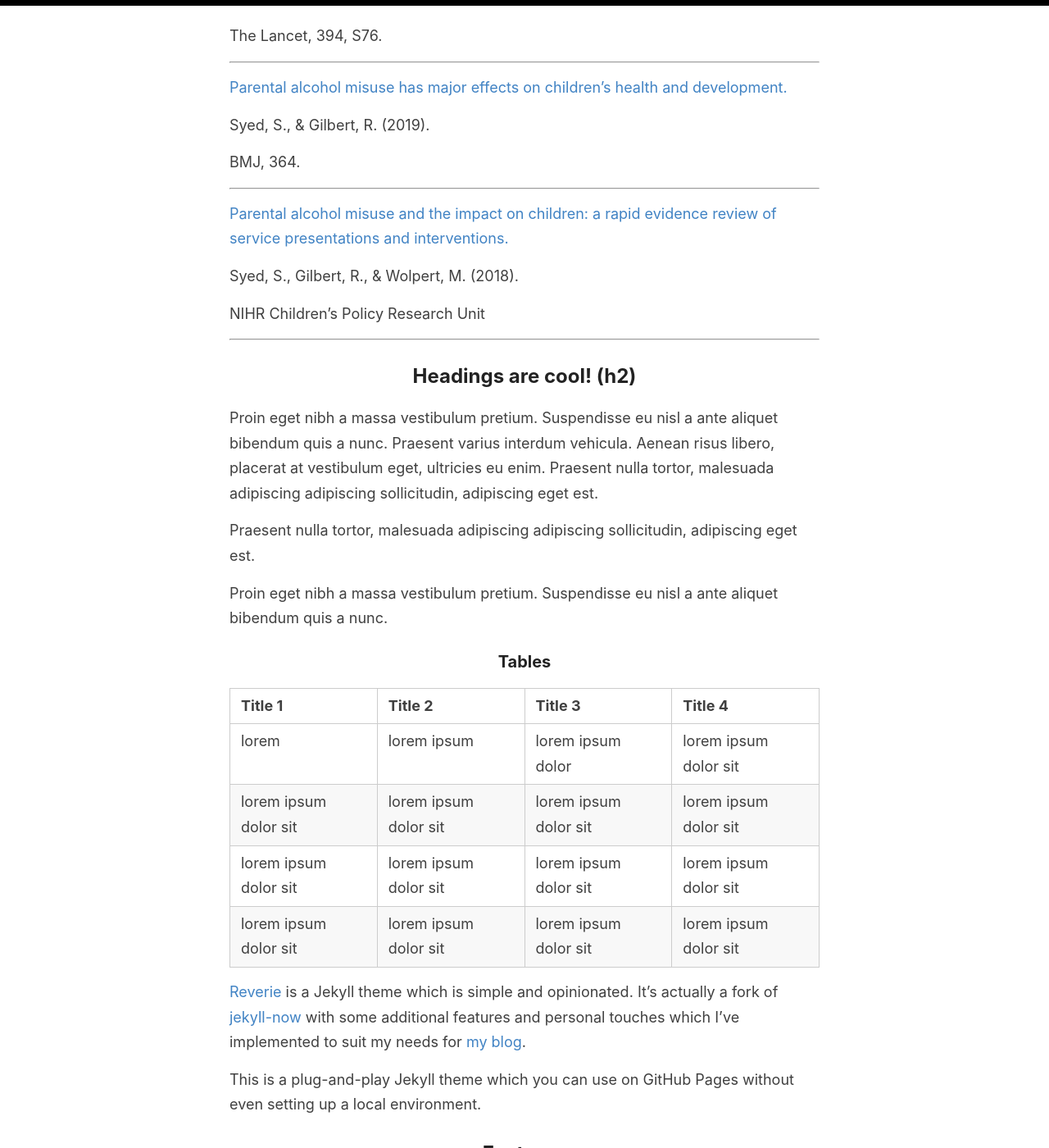
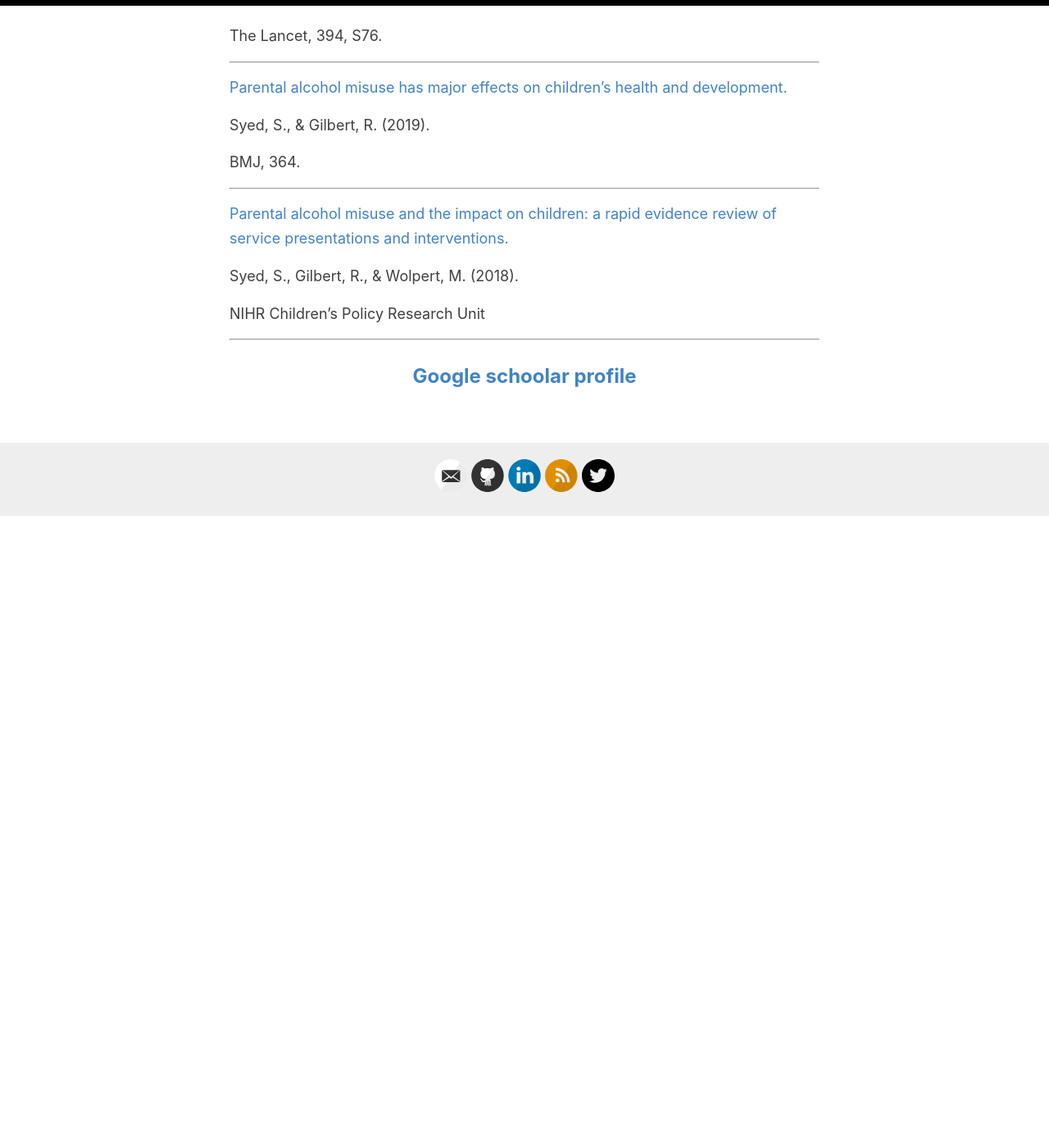
Before and after one commit to shabeer-syed/shabeersyed, a Jekyll site: the page built from _pages/publications.md, in a window 1280 px wide and 1400 px high, scrolled down 1587 px. Shown: the whole window at 82% size. Built offline with Jekyll 4.4.1, drawn with Linux system fonts in a browser that asks for light colours; after the commit the page ends 2217 px from its top, so only the background shows below that; some of the changed text lies outside the part shown.

Commit message:
Update publications.md

```diff
--- a/_pages/publications.md
+++ b/_pages/publications.md
@@ -80,43 +80,4 @@ NIHR Children's Policy Research Unit
 
 --------------
 
-## Headings are cool! (h2)
-
-Proin eget nibh a massa vestibulum pretium. Suspendisse eu nisl a ante aliquet bibendum quis a nunc. Praesent varius interdum vehicula. Aenean risus libero, placerat at vestibulum eget, ultricies eu enim. Praesent nulla tortor, malesuada adipiscing adipiscing sollicitudin, adipiscing eget est.
-
-Praesent nulla tortor, malesuada adipiscing adipiscing sollicitudin, adipiscing eget est.
-
-Proin eget nibh a massa vestibulum pretium. Suspendisse eu nisl a ante aliquet bibendum quis a nunc.
-
-### Tables
-
-|Title 1               | Title 2               | Title 3               | Title 4              |
-|--------------------- | --------------------- | --------------------- | ---------------------|
-|lorem                 | lorem ipsum           | lorem ipsum dolor     | lorem ipsum dolor sit|
-|lorem ipsum dolor sit | lorem ipsum dolor sit | lorem ipsum dolor sit | lorem ipsum dolor sit|
-|lorem ipsum dolor sit | lorem ipsum dolor sit | lorem ipsum dolor sit | lorem ipsum dolor sit|
-|lorem ipsum dolor sit | lorem ipsum dolor sit | lorem ipsum dolor sit | lorem ipsum dolor sit|
-
-[Reverie](https://github.com/amitmerchant1990/reverie) is a Jekyll theme which is simple and opinionated. It's actually a fork of [jekyll-now](https://github.com/barryclark/jekyll-now) with some additional features and personal touches which I've implemented to suit my needs for [my blog](https://www.amitmerchant.com).
-
-This is a plug-and-play Jekyll theme which you can use on GitHub Pages without even setting up a local environment.
-
-## Features
-
-- Command-line free fork-first workflow, using GitHub.com to create, customize and post to your blog
-- Fully responsive and mobile optimized base theme
-- Sass/Coffeescript support using Jekyll 2.0
-- Free hosting on your GitHub Pages user site
-- All the SEO goodies comes in-built
-- Markdown blogging
-- Syntax highlighting using Pygments
-    - [Dracula syntax theme](https://draculatheme.com/) included
-- Disqus commenting
-- Google Analytics integration
-- Fuzzy search across blog posts
-- Pagination of posts works out-of-the-box.
-- Categorize posts out-of-the box
-- RSS Feed
-- In-built sitemap
-
-Learn more about it [here](https://github.com/amitmerchant1990/reverie) on how to get started.
+## [Google schoolar profile](https://scholar.google.com/citations?user=tayvv1MAAAAJ&hl=en&oi=ao)
```
